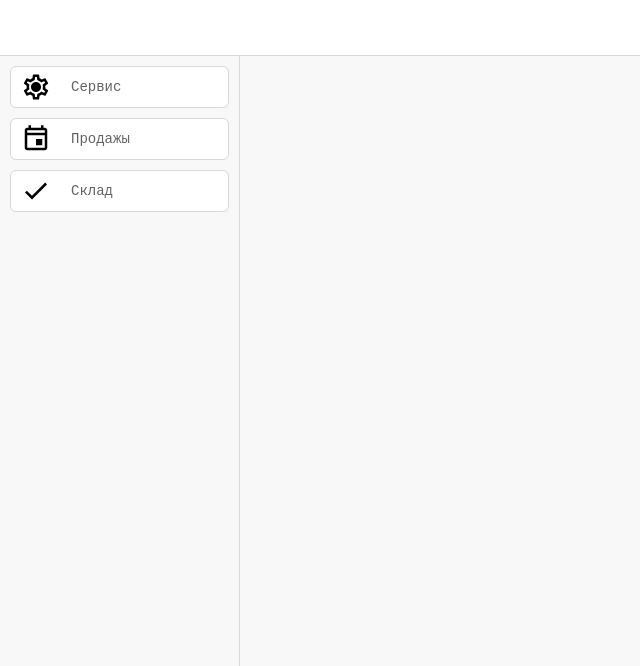
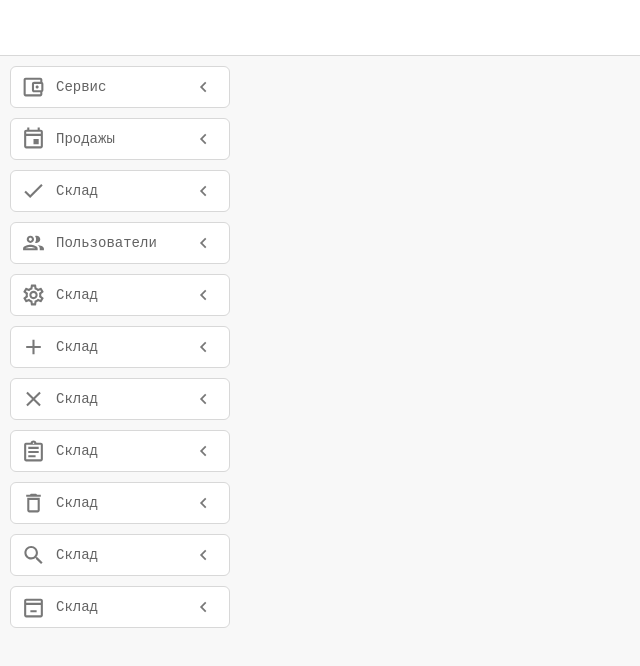
Before and after one commit to codeboxKenobi/vue3-template, a Vue app: page /user in a window 1280 px wide. Shown: the top 666 px of the page, without its empty margins (0-640 px from the left). Built offline with nearby package versions, Linux system fonts and the light colour scheme; what vue-svg-sprite would draw is missing.

Commit message:
fix: scroll in sidebar

```diff
--- a/src/components/UI/IconCmp.vue
+++ b/src/components/UI/IconCmp.vue
@@ -1,8 +1,10 @@
 <template>
   <svg
     class="icon"
-    style="width:44px; height:44px"
     viewBox="0 0 24 24"
+    fill="#787878"
+    fill-rule="evenodd"
+    clip-rule="evenodd"
   >
     <path :d="path" />
   </svg>
--- a/src/components/component/sidebar/SidebarCmp.vue
+++ b/src/components/component/sidebar/SidebarCmp.vue
@@ -1,18 +1,20 @@
 <template>
     <div class="sidebar">
         <div class="sidebar-wrapper">
-            <div v-for="(item, i) in sidebarMenu" :key="i" class="sidebar-item" @click="menuToggle(item.id)">
+            <div v-for="(item, i) in setState" :key="i" class="sidebar-item" @click="menuToggle(item)">
                 <ul class="sidebar-item-parent">
-                    <div class="p-wrapper" :class="[item.id === openMenu ? 'p-wrapper-active' : '']">
-                        <li class="sidebar-item-parent-children head-title" :class="[ item.id === openMenu ? 'head-title-border' : '']">
+                    <div class="p-wrapper" :class="[item.isOpen ? 'p-wrapper-active' : 'p-wrapper']">
+                        <li class="sidebar-item-parent-children head-title" :class="[ item.isOpen ? 'head-title-border' : '']">
                             <div class="icon">
                                 <icon-cmp :name="item.icon" />
                             </div>
-                            {{ item.title }}
+                            <span class="close">{{ item.title }}</span>
+                            <icon-cmp v-if="!item.isOpen" name="left" />
+                            <icon-cmp v-if="item.isOpen" name="down" />
                         </li>
                     </div>
                     <transition name="decent-top">
-                        <div v-if="item.id === openMenu">
+                        <div v-if="item.isOpen">
                             <li v-for="(mI, x) in item.children" :key="x" class="sidebar-item-parent-children">
                                 <div class="icon" />
                                 {{ mI.title }}
@@ -35,11 +37,11 @@ import IconCmp from '@/components/UI/IconCmp.vue';
 
         data() {
             return {
-                openMenu: [],
+                openMenu: null,
                 sidebarMenu: [
                     {
                         id: 1,
-                        icon: "add",
+                        icon: "wallet",
                         title: "Сервис",
                         rules: "",
                         children: [
@@ -95,14 +97,142 @@ import IconCmp from '@/components/UI/IconCmp.vue';
                                 to: ""
                             },
                         ]
+                    },
+                    {
+                        id: 4,
+                        icon: "user",
+                        title: "Пользователи",
+                        rules: "",
+                        children: [
+                            {
+                                title: "Администратор",
+                                rules: "",
+                                to: ""
+                            },
+                            {
+                                title: "Клиент",
+                                rules: "",
+                                to: ""
+                            },
+                        ]
+                    },
+                    {
+                        id: 5,
+                        icon: "setting",
+                        title: "Склад",
+                        rules: "",
+                        children: [
+                            {
+                                title: "Склад 'Основной'",
+                                rules: "",
+                                to: ""
+                            },
+                            {
+                                title: "Склад 'Регион'",
+                                rules: "",
+                                to: ""
+                            },
+                            {
+                                title: "Поставщики",
+                                rules: "",
+                                to: ""
+                            },
+                        ]
+                    },
+                    {
+                        id: 6,
+                        icon: "add",
+                        title: "Склад",
+                        rules: "",
+                        children: [
+                            {
+                                title: "Склад 'Основной'",
+                                rules: "",
+                                to: ""
+                            }
+                        ]
+                    },
+                    {
+                        id: 7,
+                        icon: "close",
+                        title: "Склад",
+                        rules: "",
+                        children: [
+                            {
+                                title: "Склад 'Основной'",
+                                rules: "",
+                                to: ""
+                            }
+                        ]
+                    },
+                    {
+                        id: 8,
+                        icon: "list",
+                        title: "Склад",
+                        rules: "",
+                        children: [
+                            {
+                                title: "Склад 'Основной'",
+                                rules: "",
+                                to: ""
+                            }
+                        ]
+                    },
+                    {
+                        id: 9,
+                        icon: "delete",
+                        title: "Склад",
+                        rules: "",
+                        children: [
+                            {
+                                title: "Склад 'Основной'",
+                                rules: "",
+                                to: ""
+                            }
+                        ]
+                    },
+                    {
+                        id: 10,
+                        icon: "search",
+                        title: "Склад",
+                        rules: "",
+                        children: [
+                            {
+                                title: "Склад 'Основной'",
+                                rules: "",
+                                to: ""
+                            }
+                        ]
+                    },
+                    {
+                        id: 11,
+                        icon: "box",
+                        title: "Склад",
+                        rules: "",
+                        children: [
+                            {
+                                title: "Склад 'Основной'",
+                                rules: "",
+                                to: ""
+                            }
+                        ]
                     }
                 ]
             }
         },
 
+        computed: {
+            setState() {
+                this.sidebarMenu.forEach(i => {
+                    i["isOpen"] = false;
+                });
+                return this.sidebarMenu;
+            }
+        },
+
         methods: {
             menuToggle(menuItem) {
-                this.openMenu = menuItem;
+                return menuItem.isOpen = !menuItem.isOpen;
             }
         }
     }
@@ -113,14 +243,18 @@ import IconCmp from '@/components/UI/IconCmp.vue';
 
 .sidebar-wrapper {
     @include flex_col(flex-start, center);
-    height: 100%;
+    // height: 100%;
     width: 100%;
+    padding-bottom: 10px;
     padding-left: 10px;
     padding-right: 10px;
+    overflow-y: auto;
 }
 
 .p-wrapper {
+    height: 100%;
     @include flex_row(space-between, center);
+
     &:hover {
         border-top-left-radius: $rounded;
         border-top-right-radius: $rounded;
@@ -130,21 +264,31 @@ import IconCmp from '@/components/UI/IconCmp.vue';
     }
 }
 
-.p-wrapper-active:hover {
-    border-bottom-left-radius: 0;
-    border-bottom-right-radius: 0;
-    background-color: $hdrop;
+
+.p-wrapper-active {
+    height: 100%;
+    @include flex_row(space-between, center);
+
+    &:hover {
+        border-top-left-radius: $rounded;
+        border-top-right-radius: $rounded;
+        background-color: $hdrop;
+        border-bottom-left-radius: 0;
+        border-bottom-right-radius: 0;
+    }
 }
 
 .icon {
     @include flex_row(center, center);
-    height: 40px;
-    width: 40px;
-    margin-right: 10px;
+    height: 30px;
+    width: 30px;
+    margin-right: 5px;
 }
 
 .head-title {
-    @include flex_row(center, center);
+    @include flex_row(space-between, center);
+    width: 100%;
+
     &:hover {
         border-top-left-radius: $rounded;
         border-top-right-radius: $rounded;
@@ -152,15 +296,21 @@ import IconCmp from '@/components/UI/IconCmp.vue';
     }
 }
 
+.close {
+    width: 100%;
+}
+
 .head-title-border {
-    // border-bottom: $main-border;
+    border: none;
+    border-bottom-left-radius: $rounded;
+    border-bottom-right-radius: $rounded;
 }
 
 .sidebar {
     @include flex_col(flex-start, center);
     height: 100%;
     width: 240px;
-    border-right: $main-border;
+    // border-right: $main-border;
 
     &-item {
         @include flex_row(flex-start, center);
@@ -201,4 +351,21 @@ import IconCmp from '@/components/UI/IconCmp.vue';
     }
 }
 
+::-webkit-scrollbar {
+    width: 4px;
+}
+
+::-webkit-scrollbar-button {
+    height: 0px;
+    background-color: #aa6363;
+}
+
+::-webkit-scrollbar-thumb {
+    background-color: $scroll-thumb;
+}
+
+::-webkit-scrollbar-track {
+    background-color: $scroll-track;
+}
+
 </style>
--- a/src/sass/app.scss
+++ b/src/sass/app.scss
@@ -17,6 +17,8 @@ $button-padding: 10px;
 $button-margin: 15px;
 $button-bg-hover: #e5e5e5;
 $button-bg-active: #f7f7f7;
+$scroll-track: #d8d8d8;
+$scroll-thumb: #9d9d9d;
 
 $main-font: monospace;
 
@@ -253,10 +255,10 @@ $main-font: monospace;
   // _____________________
   //        decent-top
   .decent-top-enter-active {
-    animation: dtin .2s;
+    animation: dtin .3s;
   }
   .decent-top-leave-active {
-    animation: dtout .2s;
+    animation: dtout 0.3s;
   }
   @keyframes dtin {
       0% {
```
Also changed, not shown: src/components/images/icons.json (+12 -3 lines).
